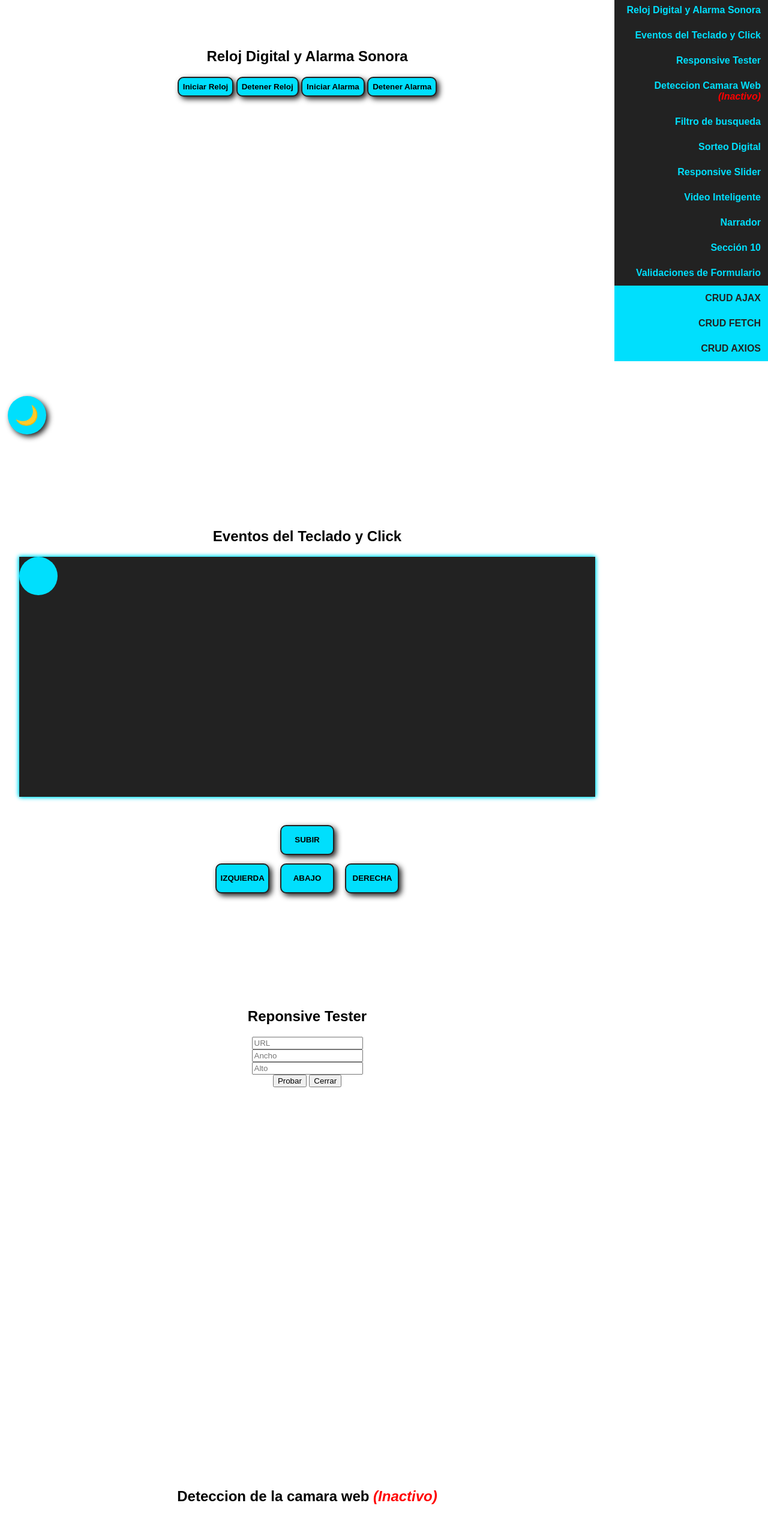
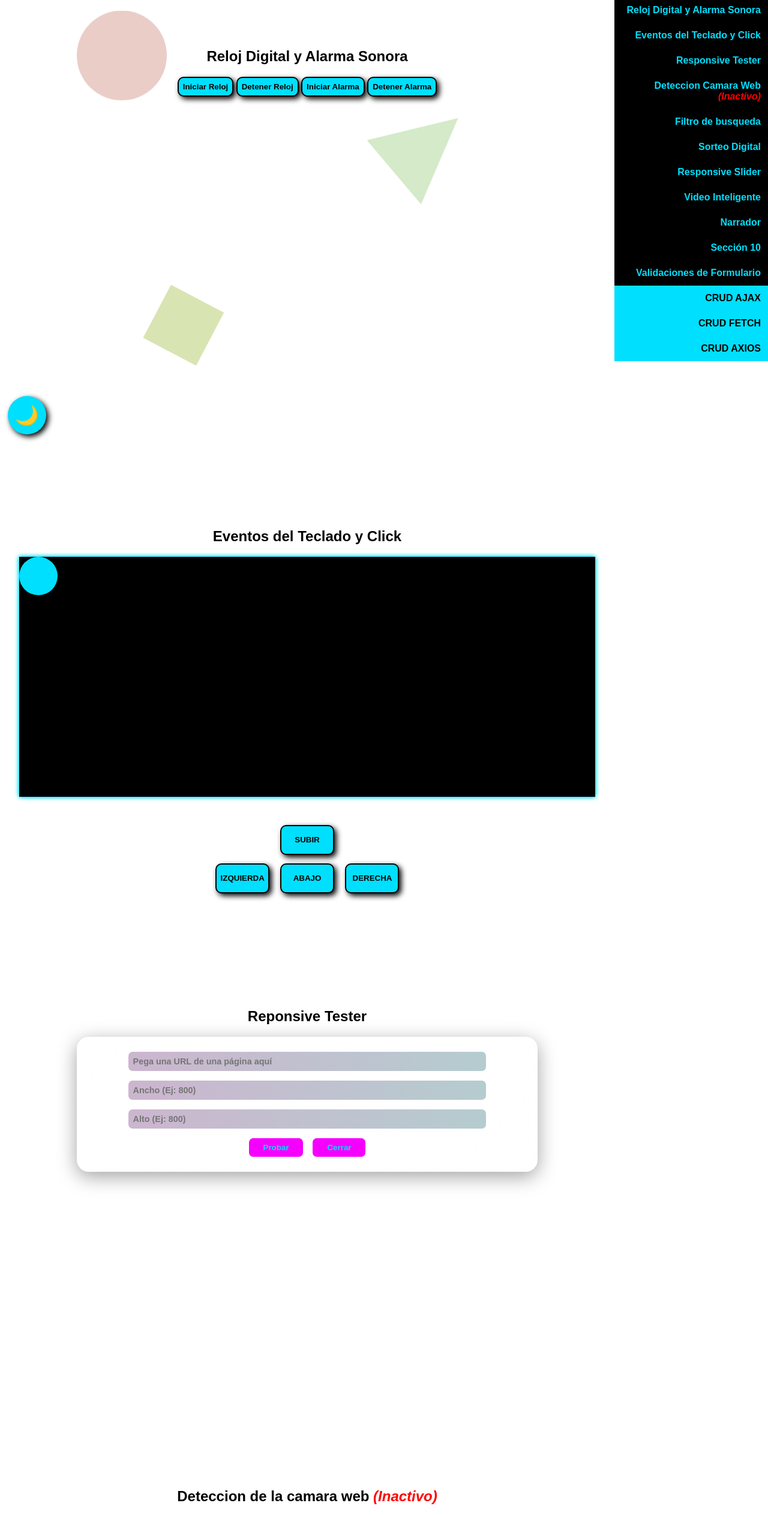
Before and after one commit to nelvisstiphen/ProyectoDom, a plain HTML site: page index.html in a window 1280 px wide. Shown: the part 68-2593 px from the top of the page at 60% size. Drawn offline with nearby package versions, Linux system fonts and the light colour scheme.

Commit message:
Se agrego fondo animado y form

```diff
--- a/css/style_dom.css
+++ b/css/style_dom.css
@@ -2,10 +2,12 @@
   --main-font: sans-serif;
   --font-size: 16px;
   --main-color: #00dffd;
-  --second-color: #222222;
+  --second-color: #000000;
   --main-modal-color: #00dffd;
   --second-modal-color: rgba(34, 34, 34, 0.85);
   --container-width: 1200px;
+  --color-rosa: #f500fd;
+  --color-blanco: #fff;
 }
 
 html {
@@ -29,7 +31,7 @@ body {
 
 a {
   text-decoration: none;
-  color: #f500fd;
+  color: var(--color-rosa);
 }
 
 li {
@@ -97,6 +99,7 @@ img {
   max-width: var(--container-width);
   min-height: 100vh;
   text-align: center;
+  position: relative;
 }
 
 .panel {
@@ -298,7 +301,7 @@ i {
   width: 50vw;
   border-radius: 7px;
   background-color: rgb(0, 0, 0);
-  border: none;
+  border: var(--main-color);
   color: var(--main-color);
 }
 
@@ -384,7 +387,7 @@ i {
   border-radius: 50%;
   border: thin solid #000;
   text-decoration: none;
-  background-color: #fff;
+  background-color: var(--color-blanco);
   color: #000;
   transition: all 0.3 ease;
 }
@@ -457,11 +460,43 @@ video {
   width: 100%;
 }
 
+.responsive-tester {
+  display: flex;
+  flex-direction: column;
+  justify-content: center;
+  align-items: center;
+  padding: 1rem 0;
+}
+
+.tester-input {
+  display: flex;
+  flex-direction: column;
+  width: 100%;
+}
+
+.tester-input input {
+  padding: 0.5rem;
+  border: none;
+  margin: 0.5rem;
+}
+
+.tester-btn {
+  display: flex;
+}
+
+.tester-btn input {
+  padding: 0.5rem 1.5rem;
+  margin: 0.5rem;
+}
+
 /******** ContactForm Validations ********/
 
 .contact-form {
   --form-ok-color: rgb(0, 255, 0);
   --form-error-color: rgb(255, 32, 32);
+}
+
+.form {
   margin-left: auto;
   margin-right: auto;
   width: 80%;
@@ -472,10 +507,39 @@ video {
   margin: 1rem auto;
   display: block;
   width: 100%;
+  border-radius: 7px;
 }
 
-.contact-form textarea {
+.textarea {
   resize: none;
+}
+
+/*  propiedades generales para inputs y textareas   */
+
+.input-gn {
+  border-radius: 7px;
+  background-color: #46464648;
+  font-family: sans-serif;
+  background-image: linear-gradient(
+    90deg,
+    rgba(224, 4, 253, 0.1),
+    rgba(0, 225, 255, 0.1)
+  );
+  font-size: 0.9rem;
+  font-weight: bold;
+  font-family: sans-serif;
+  color: var(--color-rosa);
+}
+
+.input-btn {
+  width: 50%;
+  font-weight: bold;
+  cursor: pointer;
+  color: var(--main-color);
+  background-color: var(--color-rosa);
+  border: none;
+  border-radius: 7px;
+  font-weight: bold;
 }
 
 .contact-form legend,
@@ -485,25 +549,24 @@ video {
   text-align: center;
 }
 
-.contact-form input,
-.contact-form textarea {
-  font-size: 1rem;
-  font-family: sans-serif;
-  background-color: #46464648;
-  border-radius: 7px;
-  color: #3bfd00;
+.select {
+  text-align: center;
+  color: var(--color-rosa);
+  padding: 7px;
+  background-color: black;
 }
 
 .contact-form input[type="submit"] {
   width: 50%;
   font-weight: bold;
   cursor: pointer;
-  color: #00dffd;
-  background-color: #f500fd;
+  color: var(--main-color);
+  background-color: var(--color-rosa);
+  border: none;
 }
 
 .contact-form *::placeholder {
-  color: #00ffff;
+  color: gray;
 }
 
 .contact-form [required]:valid {
@@ -518,7 +581,7 @@ video {
   margin-top: -1rem;
   font-size: 80%;
   background-color: var(--form-error-color);
-  color: #fff;
+  color: var(--color-blanco);
   transition: all 0.8s ease;
 }
 
@@ -573,43 +636,45 @@ video {
   height: 100px;
   backdrop-filter: blur(20px);
   transition: transform 1s linear;
+  z-index: -5;
 }
 
 .cuadro1 {
   border-left: 70px solid transparent;
   border-right: 70px solid transparent;
-  border-bottom: 140px solid aqua;
+  border-bottom: 140px solid #3bfd00;
   top: 30%;
   left: 50%;
-  animation: forma1 10s ease infinite both, forma3 50s ease infinite both;
+  animation: forma1 50s linear infinite both;
 }
 .cuadro2 {
   width: 150px;
   height: 150px;
-  background-color: #f500fd;
+  background-color: #ff7300;
   border-radius: 50%;
-  top: 20%;
-  left: 20%;
-  animation: forma2 8s ease infinite both;
+  top: 10%;
+  left: 10%;
+  animation: forma2 8s linear infinite both;
 }
 .cuadro3 {
   width: 100px;
   height: 100px;
   background-color: #3bfd00;
-  top: 45%;
+  top: 70%;
   left: 20%;
-  animation: forma3 30s ease infinite both;
+  animation: forma3 40s linear infinite both;
 }
 
 @keyframes forma1 {
   0% {
-    transform: translateX(0);
+    transform: rotateZ(0);
   }
   50% {
-    transform: translateX(20px);
+    transform: rotateZ(180deg);
+    border-bottom: 140px solid #f500fd;
   }
   100% {
-    transform: translateX(0);
+    transform: rotateZ(360deg);
   }
 }
 
@@ -619,6 +684,7 @@ video {
   }
   50% {
     transform: translateY(20px);
+    background-color: #0011fd;
   }
   100% {
     transform: translateY(0);
@@ -630,9 +696,17 @@ video {
     transform: rotateZ(0);
   }
   50% {
-    transform: rotateZ(180deg);
+    transform: rotateZ(-180deg);
+    background-color: red;
   }
   100% {
-    transform: rotateZ(360deg);
+    transform: rotateZ(-360deg);
   }
 }
+
+.container-formas {
+  position: fixed;
+  opacity: 0.3;
+  width: 100%;
+  height: 100vh;
+}
--- a/index.html
+++ b/index.html
@@ -20,6 +20,15 @@
   <script src="https://kit.fontawesome.com/4b4c06747c.js" crossorigin="anonymous"></script>
 </head>
 <body data-dark>
+
+  <div class="container-formas">
+
+      <span class="cuadro1 cuadro"></span>
+        <span class="cuadro2 cuadro"></span>
+        <span class="cuadro3 cuadro"></span>
+
+  </div>
+
   <header class="header">
     <h1>Manejo del DOM</h1>
   </header>
@@ -97,7 +106,9 @@
           <span style="--i:28;">⭐</span>
         </div>
       </div> -->
+
       <section id="seccion1" class="section" data-scroll-spy>
+
         <h2>Reloj Digital y Alarma Sonora</h2>
         <div id="reloj"></div>
         <div>
@@ -127,16 +138,24 @@
       </section>
       <section id="seccion3" class="section" data-scroll-spy>
         <h2>Reponsive Tester</h2>
-        <form id="responsive-tester">
-          <input name="direccion" type="url" placeholder="URL" required>
-          <br>
-          <input name="ancho" type="text" placeholder="Ancho" required>
-          <br>
-          <input name="alto" type="text" placeholder="Alto" required>
-          <br>
-          <input name="probar" type="submit" value="Probar">
-          <input name="cerrar" type="button" value="Cerrar">
+        <div class="glass container-form">
+        <form id="responsive-tester" class="form responsive-tester">
+          <div class="tester-input">
+            <input class="input-gn input-tester" name="direccion" type="url" placeholder="Pega una URL de una página aquí" required>
+
+          <input class="input-gn input-tester" name="ancho" type="text" placeholder="Ancho (Ej: 800)" required>
+
+          <input class="input-gn input-tester" name="alto" type="text" placeholder="Alto (Ej: 800)" required>
+          </div>
+          <div class="tester-btn">
+            <input class="input-btn" name="probar" type="submit" value="Probar">
+          <input class="input-btn" name="cerrar" type="button" value="Cerrar">
+          </div>
+
+
+
         </form>
+      </div>
       </section>
       <section id="seccion4" class="section" data-scroll-spy>
         <h2>Deteccion de la camara web <i>(Inactivo)</i></h2>
@@ -144,7 +163,7 @@
       </section>
       <section id="seccion5" class="section" data-scroll-spy>
         <h2>Filtro de busqueda</h2>
-        <input type="search" placeholder="Buscar..." class="card-filter">
+        <input type="search" placeholder="Buscar..." class="card-filter input-gn">
         <article class="cards" >
           <div class="card">
             <p>😀</p>
@@ -248,21 +267,22 @@
         <!-- <video src="https://cdn.pixabay.com/video/2023/10/22/186115-877653483_large.mp4" muted controls loop data-smart-video></video> -->
         <!--<br><br><br><br><br><br><br><br><br><br><br><br><br><br><br><br><br><br><br><br>
         <br><br><br><br><br><br><br>
-        <video src="assets/Deadpool & Wolverine - Tráiler Oficial - Doblado.mp4" muted controls loop data-smart-video></video> -->
-
+        <video src="assets/Deadpool & Wolverine - Tráiler Oficial - Doblado.mp4" muted controls loop data-smart-video></video>
+        -->
       </section>
       <section id="seccion9" class="section" data-scroll-spy>
         <h2>Narrador</h2>
-        <select id="speech-select">
+        <select class="input-gn select" id="speech-select">
           <option value="">--- Elige una Voz ---</option>
         </select>
         <br><br>
-        <textarea id="speech-text" cols="50" rows="5" placeholder="Ingresa texto para leerlo..."></textarea>
+        <textarea class="textarea input-gn" id="speech-text" cols="50" rows="5" placeholder="Ingresa texto para leerlo..."></textarea>
         <br><br>
         <button id="speech-btn">Leer texto</button>
       </section>
       <section id="seccion10" class="section" data-scroll-spy>
         <h2>Sección 10</h2>
+        <!-- -->
         <a href="./menu-magic.html">Presiona aquí hermosa Valeria 😘</a>
         <br>
         <br>
@@ -271,18 +291,16 @@
 
       </section>
       <section id="seccion11" class="section fondo" data-scroll-spy>
-        <span class="cuadro1 cuadro"></span>
-        <span class="cuadro2 cuadro"></span>
-        <span class="cuadro3 cuadro"></span>
+
         <h2>Validaciones de Formulario</h2>
         <div class="container-form glass">
-        <form class="contact-form" target="_blank" action="https://formsubmit.co/nelvissalazar.31@gmail.com" method="POST">
+        <form class="contact-form form" target="_blank" action="https://formsubmit.co/nelvissalazar.31@gmail.com" method="POST">
           <legend>Envíame tus comentarios</legend>
-          <input type="text" name="name" placeholder="Escribe tu nombre" title="Nombre sólo acepta letras y espacios en blanco" pattern="^[A-Za-zÑñÁáÉéÍíÓóÚúÜü\s]+$" required>
-          <input type="email" name="email" placeholder="Escribe tu email" title="Email incorrecto" pattern="[a-zA-Z0-9_]+([.][a-zA-Z0-9_]+)*@[a-zA-Z0-9_]+([.][a-zA-Z0-9_]+)*[.][a-zA-Z]{2,5}" required>
-          <input type="text" name="subject" placeholder="Asunto a tratar" title="El Asunto es requerido" required>
-          <textarea name="comments" cols="50" rows="5" placeholder="Escribe tus comentarios" title="Tu comentario no debe exceder los 255 caracteres" data-pattern="^.{1,255}$" required></textarea>
-          <input type="submit" value="Enviar">
+          <input class="input-gn" type="text" name="name" placeholder="Escribe tu nombre" title="Nombre sólo acepta letras y espacios en blanco" pattern="^[A-Za-zÑñÁáÉéÍíÓóÚúÜü\s]+$" autocomplete="off" required>
+          <input class="input-gn" type="email" name="email" placeholder="Escribe tu email" title="Email incorrecto" pattern="[a-zA-Z0-9_]+([.][a-zA-Z0-9_]+)*@[a-zA-Z0-9_]+([.][a-zA-Z0-9_]+)*[.][a-zA-Z]{2,5}" autocomplete="off" required>
+          <input class="input-gn" type="text" name="subject" placeholder="Asunto a tratar" title="El Asunto es requerido" autocomplete="off" required>
+          <textarea class="textarea input-gn" name="comments" cols="50" rows="5" placeholder="Escribe tus comentarios" title="Tu comentario no debe exceder los 255 caracteres" data-pattern="^.{1,255}$" required></textarea>
+          <input type="submit" value="Enviar" class="input-gn">
           <div class="contact-form-loader none">
             <img src="assets/rings.svg" alt="Cargando">
           </div>
```
